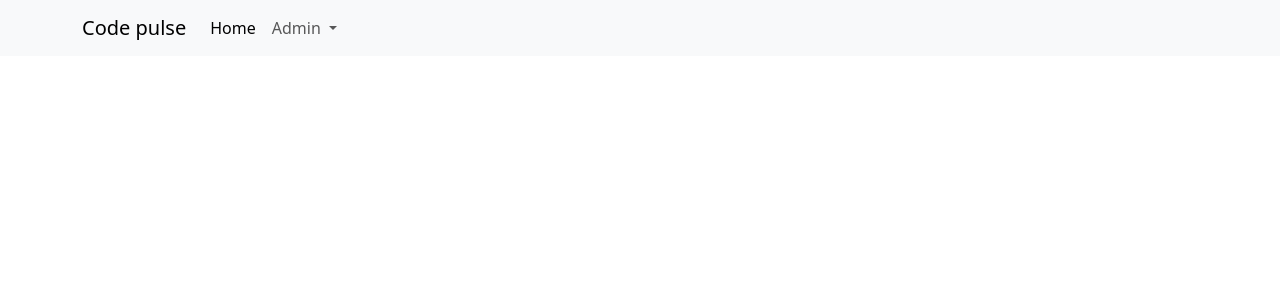
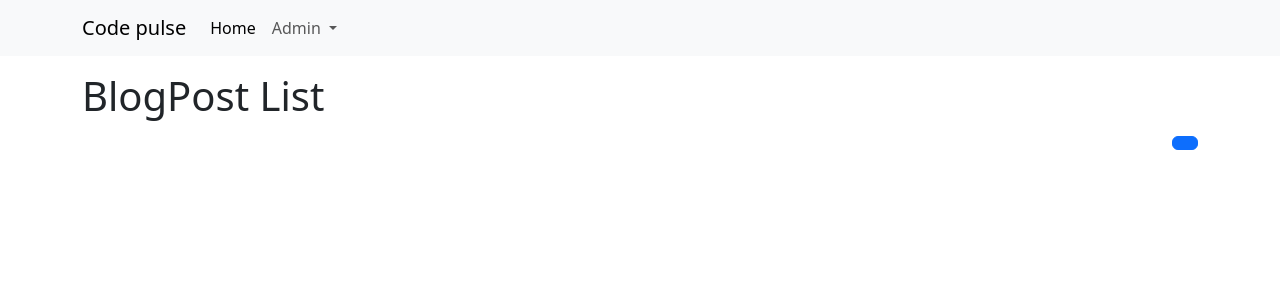
Before and after one commit to gayatri-gurav/AngularWebApplication, an Angular app: page /admin/blogposts in a window 1280 px wide. Before the commit this address led to /. Shown: the top 300 px of the page. Built offline with nearby package versions, Linux system fonts and the light colour scheme.

Commit message:
Added new component BlogPosts. Added blogpost into navbar. Added component in app routing module.

```diff
--- a/src/app/app-routing.module.ts
+++ b/src/app/app-routing.module.ts
@@ -3,6 +3,7 @@
 import { CategoryListComponent } from './features/category/category-list/category-list.component';
 import { AddCategoryComponent } from './features/category/add-category/add-category.component';
 import { EditCategoryComponent } from './features/category/edit-category/edit-category.component';
+import { BlogpostListComponent } from './features/blog-post/blogpost-list/blogpost-list.component';
 
 const routes: Routes = [
   {
@@ -16,6 +17,10 @@
   {
     path:'admin/categories/:id',
     component: EditCategoryComponent
+  },
+  {
+    path:'admin/blogposts',
+    component:BlogpostListComponent
   }
 ];
 
--- a/src/app/app.module.ts
+++ b/src/app/app.module.ts
@@ -8,7 +8,8 @@
 import { AddCategoryComponent } from './features/category/add-category/add-category.component';
 import { FormsModule } from '@angular/forms';
 import {HttpClientModule} from '@angular/common/http';
-import { EditCategoryComponent } from './features/category/edit-category/edit-category.component'
+import { EditCategoryComponent } from './features/category/edit-category/edit-category.component';
+import { BlogpostListComponent } from './features/blog-post/blogpost-list/blogpost-list.component'
 
 @NgModule({
   declarations: [
@@ -16,7 +17,8 @@
     NavbarComponent,
     CategoryListComponent,
     AddCategoryComponent,
-    EditCategoryComponent
+    EditCategoryComponent,
+    BlogpostListComponent
   ],
   imports: [
     BrowserModule,
--- a/src/app/core/components/navbar/navbar.component.html
+++ b/src/app/core/components/navbar/navbar.component.html
@@ -16,8 +16,8 @@
             </a>
             <ul class="dropdown-menu">
               <li><a class="dropdown-item" [routerLink]="['/admin/categories']">Categories</a></li>
-              <!-- <li><hr class="dropdown-divider"></li>
-              <li><a class="dropdown-item" href="#">Something else here</a></li> -->
+              <li><hr class="dropdown-divider"></li>
+              <li><a class="dropdown-item" [routerLink]="['/admin/blogposts']">BlogPosts</a></li>
             </ul>
           </li>
         </ul>
--- /dev/null
+++ b/src/app/features/blog-post/blogpost-list/blogpost-list.component.html
@@ -0,0 +1,9 @@
+<div class="container">
+
+<h1 class="mt-3">BlogPost List </h1>
+
+<div class="d-flex justify-content-end mt-3">
+    <a [routerLink]="['/admin/blogposts/add']" class="btn btn-primary"></a>
+</div>
+
+</div>
```
Also changed, not shown: src/app/features/blog-post/blogpost-list/blogpost-list.component.ts (added, +10 -0 lines), src/app/features/blog-post/blogpost-list/blogpost-list.component.css (added), 1 other file (tests, documents, lock files or other folders).
